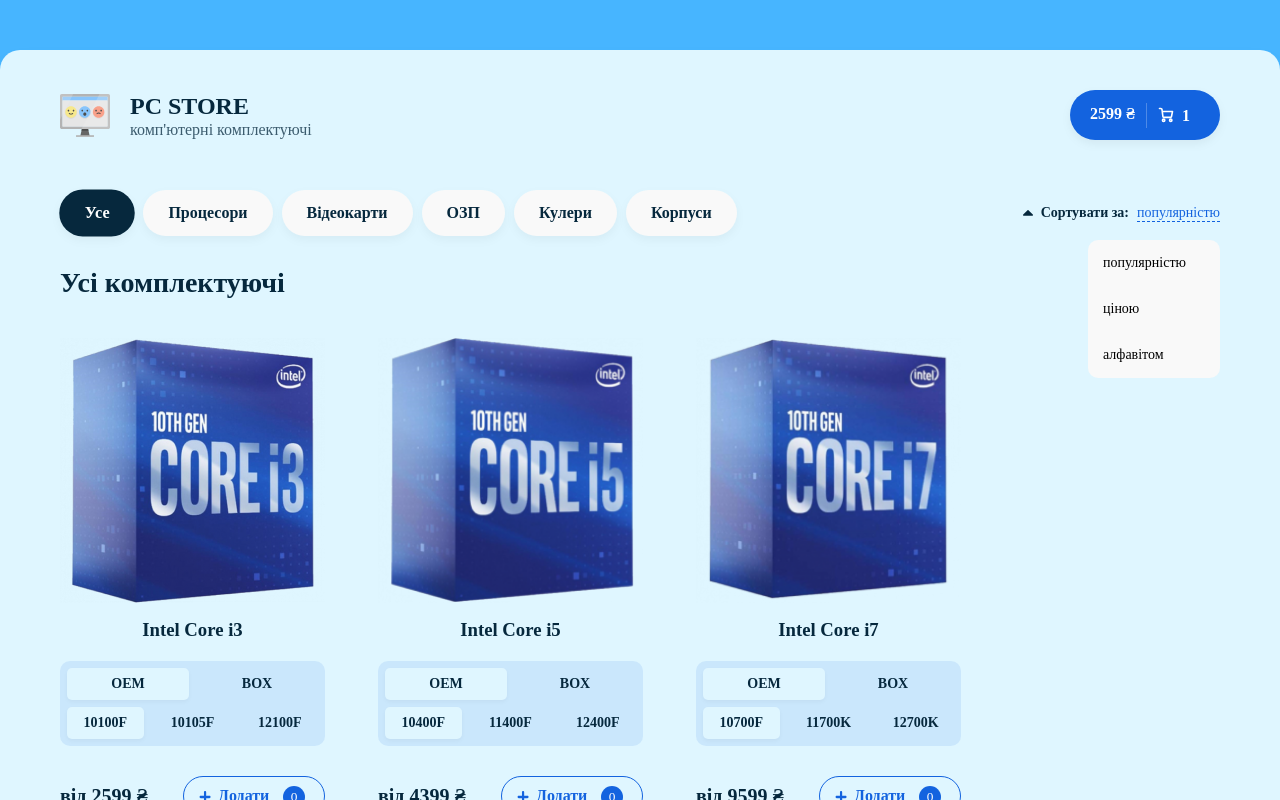
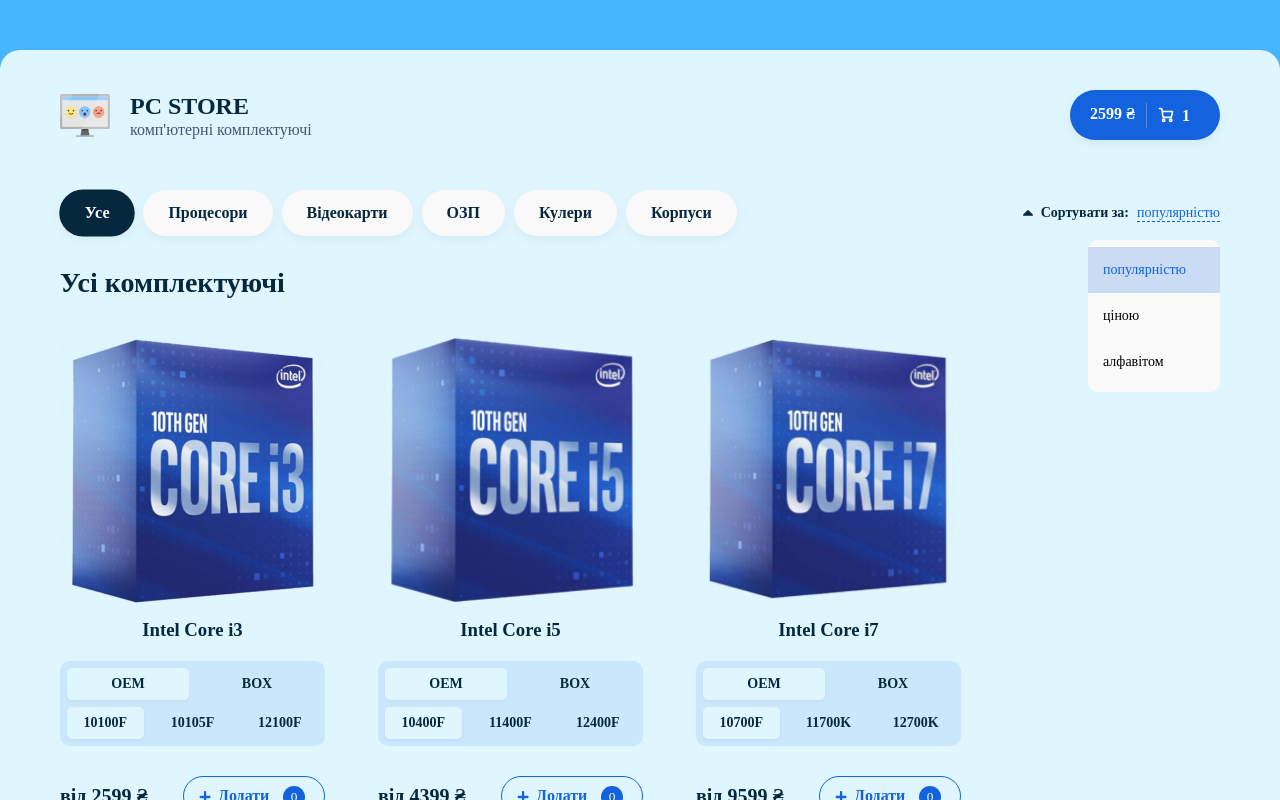
Before and after one commit to danylo-morhun/pc-store, a React (Create React App) app: page / in a window 1280 px wide. Both pictures are taken after a click on the element "популярністю". Shown: the top 800 px of the page. Built offline with nearby package versions, Linux system fonts and the light colour scheme.

Commit message:
sort pop-up window completed

```diff
--- a/src/App.js
+++ b/src/App.js
@@ -16,7 +16,7 @@
       <h2 className="wrapper__title">Усі комплектуючі</h2>
       <div className="card-flex">
         {goods.map((obj) => (
-          <Card {...obj} />
+          <Card key={obj.id} {...obj} />
         ))}
       </div>
     </div>
--- a/src/components/Categories.jsx
+++ b/src/components/Categories.jsx
@@ -2,9 +2,20 @@
 
 export default function Categories() {
   const [activeIndex, setActiveIndex] = React.useState(0);
+  const [sortVisible, setSortVisible] = React.useState(false);
+  const [sortActive, setSortActive] = React.useState(0);
 
   const onChangeIndex = (i) => {
     setActiveIndex(i);
+  };
+
+  const onOpenSort = () => {
+    setSortVisible(!sortVisible);
+  };
+
+  const onChangeSort = (i) => {
+    setSortActive(i);
+    onOpenSort();
   };
 
   const categories = [
@@ -16,11 +27,14 @@
     "Корпуси",
   ];
 
+  const sortList = ["популярністю", "ціною", "алфавітом"];
+
   return (
     <div className="categories">
       <ul className="categories__list">
         {categories.map((value, i) => (
           <li
+            key={i}
             className={activeIndex === i ? "active" : ""}
             onClick={() => onChangeIndex(i)}
           >
@@ -32,13 +46,23 @@
       <div className="sort">
         <img width={10} height={6} src="img/sort-arrow.svg" alt="Expand" />
         <span className="title">Сортувати за:</span>
-        <span className="expand">популярністю</span>
+        <span className="expand" onClick={onOpenSort}>
+          {sortList[sortActive]}
+        </span>
       </div>
-      <ul className="sort-expanded">
-        <li>популярністю</li>
-        <li>ціною</li>
-        <li>алфавітом</li>
-      </ul>
+      {sortVisible && (
+        <ul className="sort-expanded">
+          {sortList.map((value, i) => (
+            <li
+              key={i}
+              className={sortActive === i ? "sort__active" : ""}
+              onClick={() => onChangeSort(i)}
+            >
+              {value}
+            </li>
+          ))}
+        </ul>
+      )}
     </div>
   );
 }
--- a/src/scss/components/_card.scss
+++ b/src/scss/components/_card.scss
@@ -9,6 +9,12 @@
   }
 
   .item__block {
+    transition: all 0.2s linear;
+
+    &:hover {
+      transform: scale(1.02);
+    }
+
     img {
       margin-top: 40px;
     }
@@ -50,11 +56,6 @@
         li:not(:first-child) {
           margin-right: 7px;
         }
-
-        // li:hover {
-        //   background: #dff6ff;
-        //   box-shadow: 0px 2px 4px rgba(0, 0, 0, 0.04);
-        // }
 
         .active {
           background: #dff6ff;
@@ -117,6 +118,10 @@
         display: flex;
         cursor: pointer;
 
+        &:active {
+          background: rgba(19, 99, 223, 0.1);
+        }
+
         img {
           position: absolute;
           left: 15px;
--- a/src/scss/components/_categories.scss
+++ b/src/scss/components/_categories.scss
@@ -83,12 +83,28 @@
       font-weight: 400;
       cursor: pointer;
       transition: all 0.15s linear;
+
+      &:first-child {
+        margin-top: 7px;
+      }
+      &:last-child {
+        margin-bottom: 7px;
+      }
+    }
+
+    .sort__active {
+      padding: 15px;
+      font-size: 14px;
+      font-weight: 500;
+      cursor: pointer;
+      transition: all 0.15s linear;
+      background: rgba(19, 99, 223, 0.2);
+      color: #1363df;
     }
 
     li:hover {
       & {
         background: rgba(19, 99, 223, 0.2);
-        border-radius: 10px;
         color: #1363df;
       }
     }
```
Also changed, not shown: src/components/Card.jsx (+10 -1 lines).
